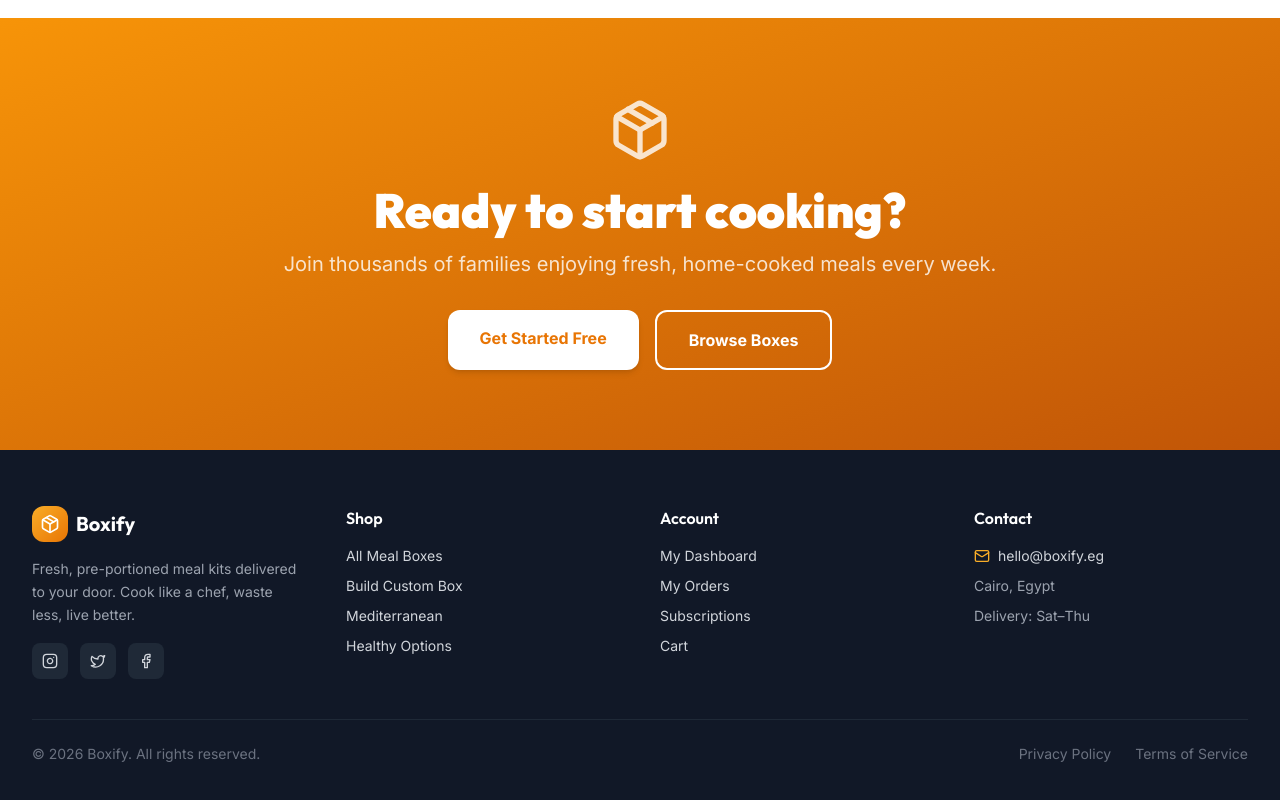
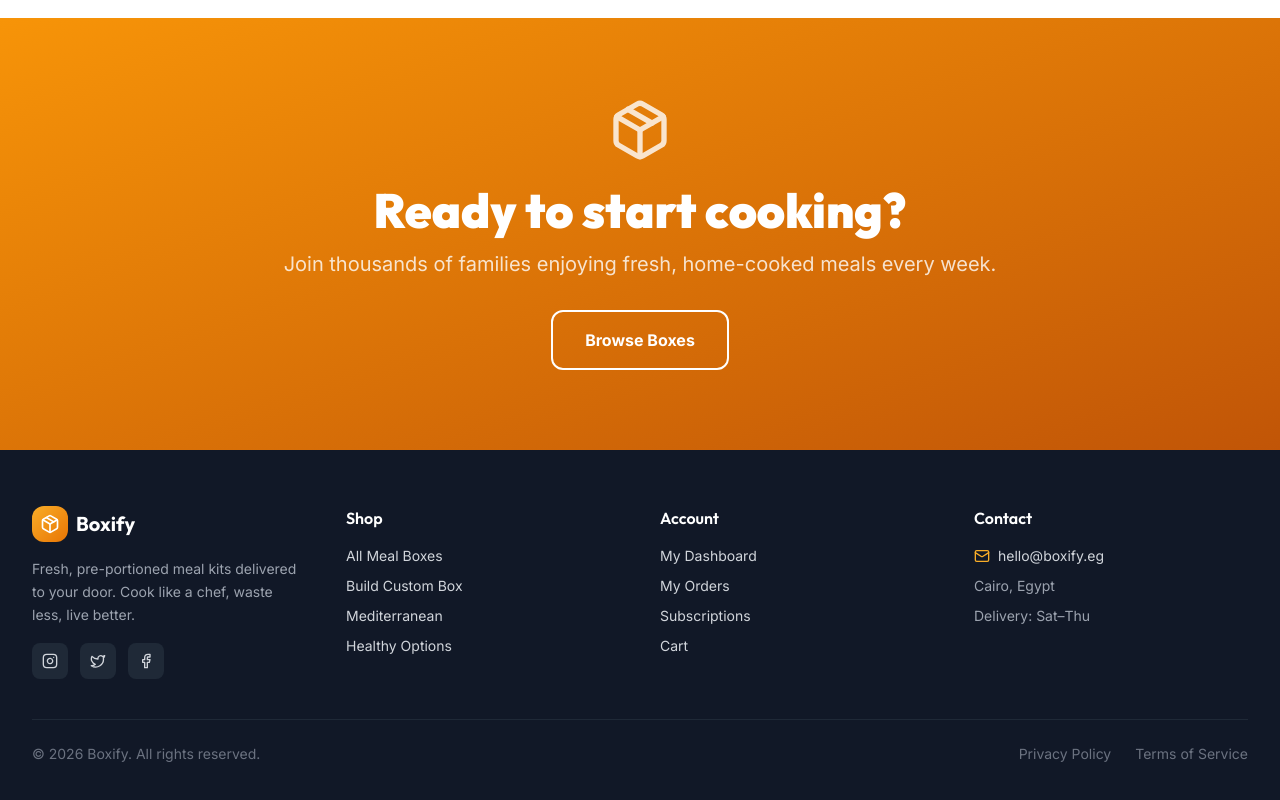
Before and after one commit to amiramiramira1/frontend-project, a React (Vite) app: page / in a window 1280 px wide. Shown: the part 2599-3399 px from the top of the page. Built offline with nearby package versions, Linux system fonts and the light colour scheme; sample sign-in values are in the browser's storage.

Commit message:
Removed Get Started Free link from HomePage only when user is logged in.

```diff
--- a/src/pages/HomePage.jsx
+++ b/src/pages/HomePage.jsx
@@ -3,6 +3,7 @@ import { ArrowRight, Clock, Users, Leaf, Star, ChevronRight, Package, Truck, Shi
 import BoxCard from '../components/BoxCard';
 import { useEffect, useState } from 'react';
 import { sampleBoxes } from '../data/mockData';
+import {useAuth} from '../context/AuthContext';
 
 const features = [
   { icon: Clock, title: 'Save Time', desc: 'Pre-portioned ingredients, no meal planning or grocery shopping needed.' },
@@ -19,6 +20,7 @@ const steps = [
 ];
 
 export default function HomePage() {
+  const {user} = useAuth();
   const [featuredBoxes, setFeaturedBoxes] = useState([]);
   const [loading, setLoading] = useState(true);
 
@@ -158,9 +160,13 @@ export default function HomePage() {
           <h2 className="font-display text-4xl md:text-5xl font-black mb-4">Ready to start cooking?</h2>
           <p className="text-xl opacity-80 mb-8">Join thousands of families enjoying fresh, home-cooked meals every week.</p>
           <div className="flex flex-col sm:flex-row gap-4 justify-center">
-            <Link to="/register" className="bg-white text-brand-600 font-bold px-8 py-4 rounded-xl hover:bg-gray-50 transition-colors shadow-md">
-              Get Started Free
-            </Link>
+            {/*Conditional rendering: React checks the condition specified, before rendering the link.
+            for example, here react has to make sure that the user is not logged in to show this link. */}
+            {!user && (
+              <Link to="/register" className="bg-white text-brand-600 font-bold px-8 py-4 rounded-xl hover:bg-gray-50 transition-colors shadow-md">
+                Get Started Free
+              </Link>
+            )}
             <Link to="/boxes" className="border-2 border-white text-white font-bold px-8 py-4 rounded-xl hover:bg-white/10 transition-colors">
               Browse Boxes
             </Link>
```
